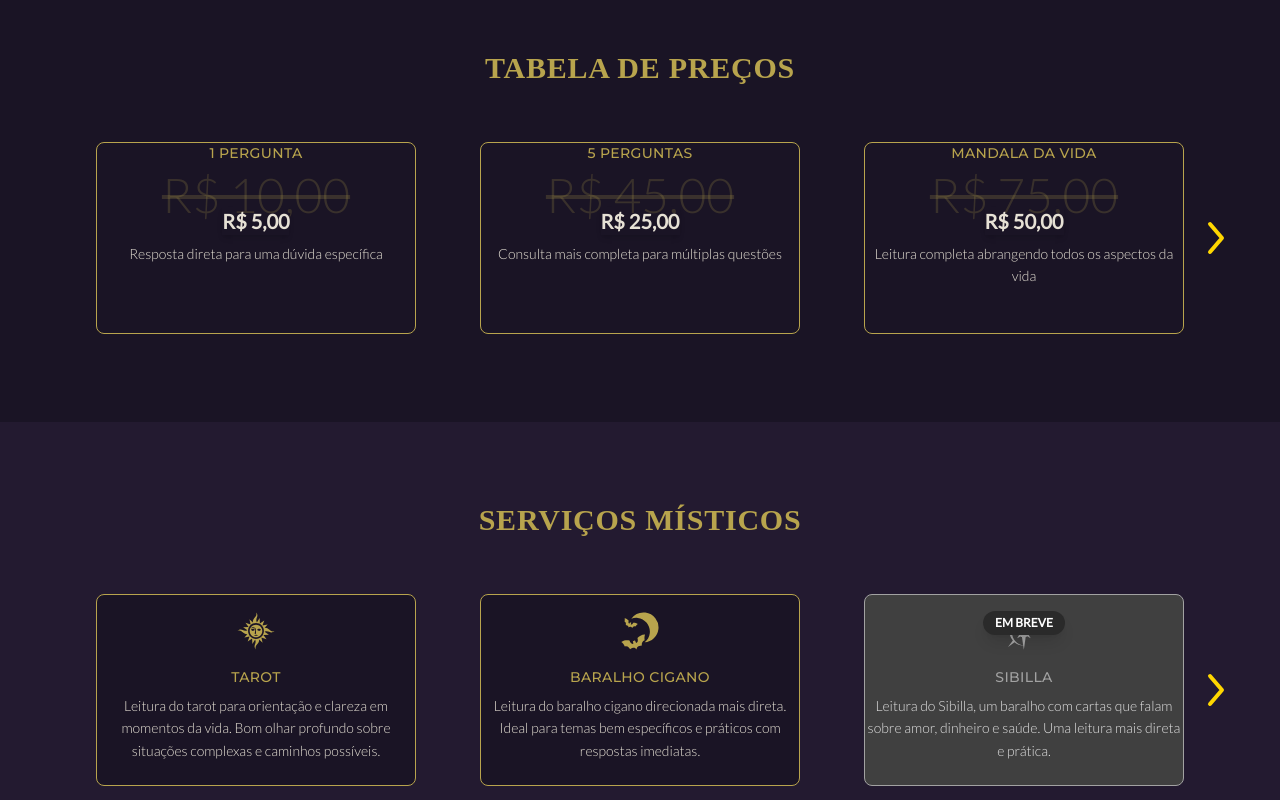
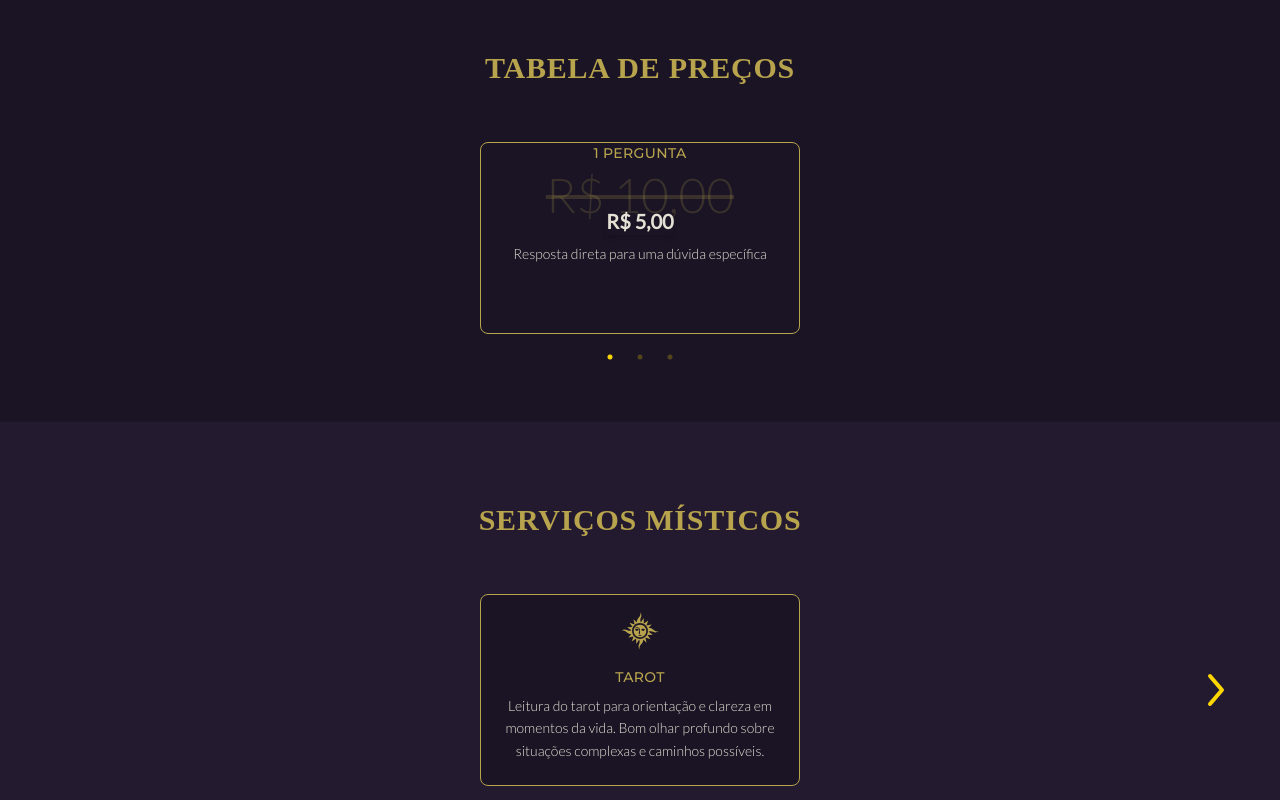
Before and after one commit to paulemacedo/vates-vesperion, a React (Vite) app: page / in a window 1280 px wide. Shown: the part 1360-2160 px from the top of the page. Built offline with nearby package versions, Linux system fonts and the light colour scheme; a web font is replaced by a local one.

Commit message:
Update Carousel component to improve arrow visibility and adjust responsive slide settings

```diff
--- a/src/components/Servicos.jsx
+++ b/src/components/Servicos.jsx
@@ -26,7 +26,7 @@ const Servicos = () => {
     },
     {
       title: 'Feitiços e Rituais',
-      icon: <GiEclipse size={40} className="text-gold mx-auto m-4" />,
+      icon: <GiEclipse size={40} className="text-gold bg-gold mx-auto m-4" />,
       description: 'Feitiços e rituais para proteção, amor, prosperidade e outros temas. Trabalhos energéticos para potencializar sua energia.',
       indisponivel: true,
     },
--- a/src/components/ui/Carousel.jsx
+++ b/src/components/ui/Carousel.jsx
@@ -7,6 +7,14 @@ import "slick-carousel/slick/slick-theme.css"
 const customArrowStyle = `
   .slick-arrow {
     display: none !important;
+  }
+  .slick-dots li button:before {
+    color: gold !important;
+    opacity: 0,3 !important;
+  }
+  .slick-dots li.slick-active button:before {
+    color: gold !important; /* gold-dark */
+    opacity: 1 !important;
   }
 `
 const Arrow = ({ direction, onClick, disabled }) => {
@@ -49,7 +57,7 @@ const Arrow = ({ direction, onClick, disabled }) => {
   )
 }
 
-const Carousel = ({ children, slidesToShow = 1, ...props }) => {
+const Carousel = ({ children, slidesToShow = 3, ...props }) => {
   const sliderRef = useRef(null)
   const [current, setCurrent] = useState(0)
   const [visibleSlides, setVisibleSlides] = useState(slidesToShow)
@@ -83,11 +91,10 @@ const Carousel = ({ children, slidesToShow = 1, ...props }) => {
     dots: true,
     infinite: false,
     speed: 500,
-    slidesToShow : 3,
     arrows: false,
     responsive: [
       { breakpoint: 1280, settings: { slidesToShow: 3 } },
-      { breakpoint: 1124, settings: { slidesToShow: 2 } },
+      { breakpoint: 1024, settings: { slidesToShow: 2 } },
       { breakpoint: 768, settings: { slidesToShow: 1 } }
     ],
     beforeChange: (_, next) => setCurrent(next),
@@ -104,7 +111,7 @@ const Carousel = ({ children, slidesToShow = 1, ...props }) => {
       <Arrow
         direction="right"
         onClick={() => sliderRef.current?.slickGoTo(Math.min(slideCount - visibleSlides, current + visibleSlides))}
-        disabled={current >= slideCount - visibleSlides}
+        disabled={current >= slideCount - visibleSlides || slideCount <= visibleSlides}
       />
       <Slider ref={sliderRef} {...settings}>
         {React.Children.map(children, child => (
```
